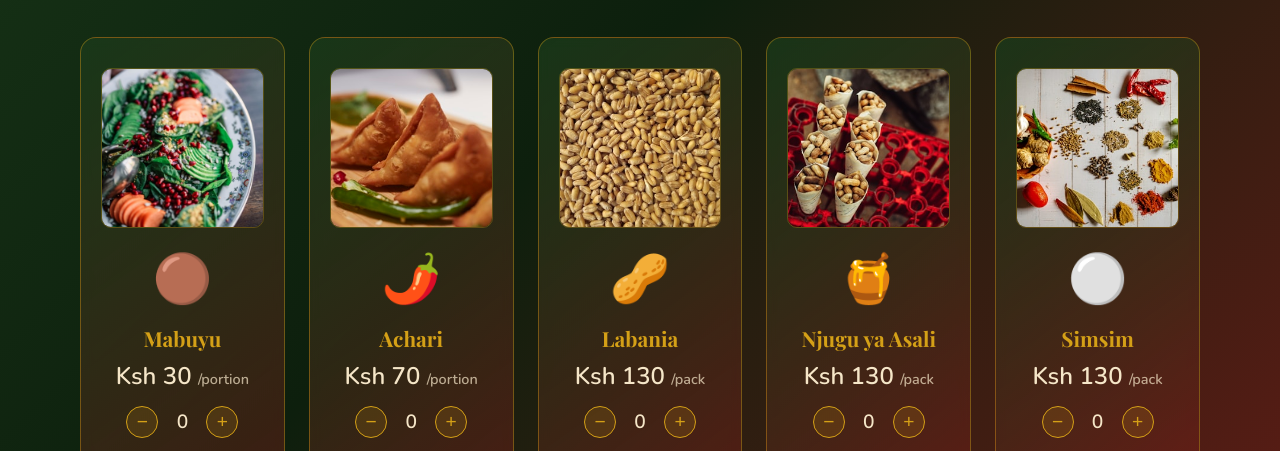
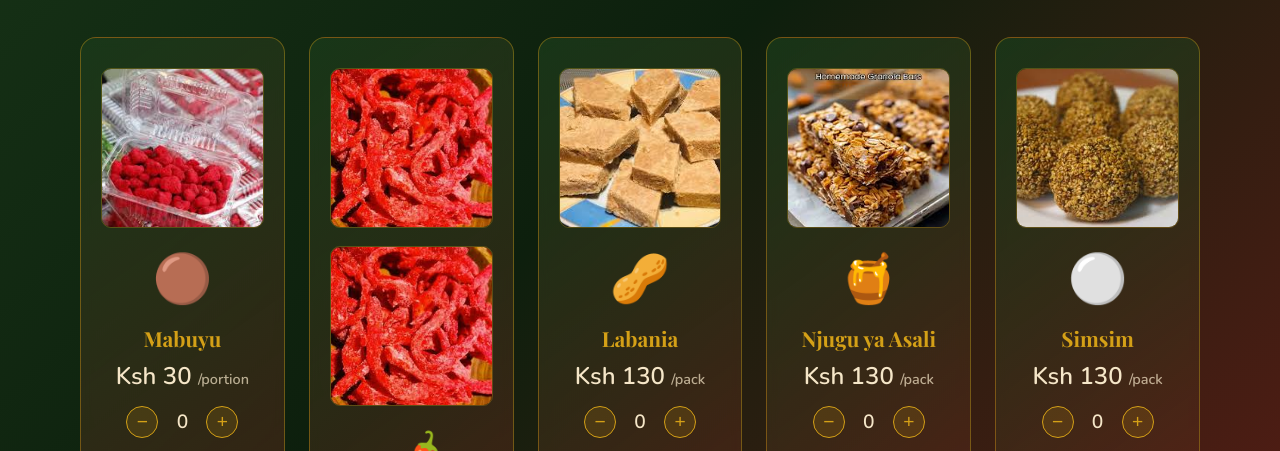
Before and after one commit to streetjuja/mabuyu-street, a website: page index.html in a window 1280 px wide. Shown: the part 497-948 px from the top of the page. Drawn offline with nearby package versions, Linux system fonts and the light colour scheme.

Commit message:
updated menu and fixed image names

```diff
--- a/index.html
+++ b/index.html
@@ -7,7 +7,6 @@
   <link rel="stylesheet" href="style.css">
 </head>
 <body>
-
 <nav>
   <div class="logo">🌿 Mabuyu Street</div>
   <ul>
@@ -49,11 +48,10 @@
 </section>
 
 <h2 class="section-title">Our Menu</h2>
-
 <div class="products">
 
   <div class="card">
-    <img src="images/mabuyu.jpg" alt="Mabuyu">
+    <img src="images/mabuyu.jpeg" alt="Mabuyu">
     <span class="emoji">🟤</span>
     <h3>Mabuyu</h3>
     <div class="price">Ksh 30 <span>/portion</span></div>
@@ -66,10 +64,12 @@
   </div>
 
   <div class="card">
-    <img src="images/achari.jpg" alt="Achari">
+    <img src="images/achari.jpeg" alt="Achari">
+
+    <img src="images/achari.jpeg" alt="Achari">
     <span class="emoji">🌶️</span>
     <h3>Achari</h3>
-    <div class="price">Ksh 70 <span>/portion</span></div>
+    <div class="price">Ksh 70 <span>/Tin</span></div>
     <div class="qty-control">
       <button onclick="changeQty('Achari', 70, -1)">−</button>
       <span id="qty-Achari">0</span>
@@ -79,7 +79,7 @@
   </div>
 
   <div class="card">
-    <img src="images/labania.jpg" alt="Labania">
+    <img src="images/labania.jpeg" alt="Labania">
     <span class="emoji">🥜</span>
     <h3>Labania</h3>
     <div class="price">Ksh 130 <span>/pack</span></div>
@@ -92,7 +92,7 @@
   </div>
 
   <div class="card">
-    <img src="images/njugu.jpg" alt="Njugu ya Asali">
+    <img src="images/njugu-ya-asali.jpeg" alt="Njugu ya Asali">
     <span class="emoji">🍯</span>
     <h3>Njugu ya Asali</h3>
     <div class="price">Ksh 130 <span>/pack</span></div>
@@ -105,7 +105,7 @@
   </div>
 
   <div class="card">
-    <img src="images/simsim.jpg" alt="Simsim">
+    <img src="images/simsim.jpeg" alt="Simsim">
     <span class="emoji">⚪</span>
     <h3>Simsim</h3>
     <div class="price">Ksh 130 <span>/pack</span></div>
@@ -118,7 +118,7 @@
   </div>
 
   <div class="card">
-    <img src="images/kashata.jpg" alt="Kashata">
+    <img src="images/kashata.jpeg" alt="Kashata">
     <span class="emoji">🍬</span>
     <h3>Kashata</h3>
     <div class="price">Ksh 30 <span>/piece</span></div>
@@ -131,11 +131,9 @@
   </div>
 
 </div>
-
 <footer>
   &copy; 2026 Mabuyu Street &mdash; Along Gatundu Road, Opposite Nderich Wines
 </footer>
-
 <script src="script.js"></script>
 </body>
 </html>
```
Also changed, not shown: images/achari.jpeg (added), images/coast.jpeg (added), images/dates.jpeg (added), images/kashata.jpeg (added), images/labania.jpeg (added), images/mabuyu.jpeg (added), images/njugu-ya-asali.jpeg (added), images/ocean.jpeg (added), images/popcorn.jpeg (added), images/simsim.jpeg (added).
